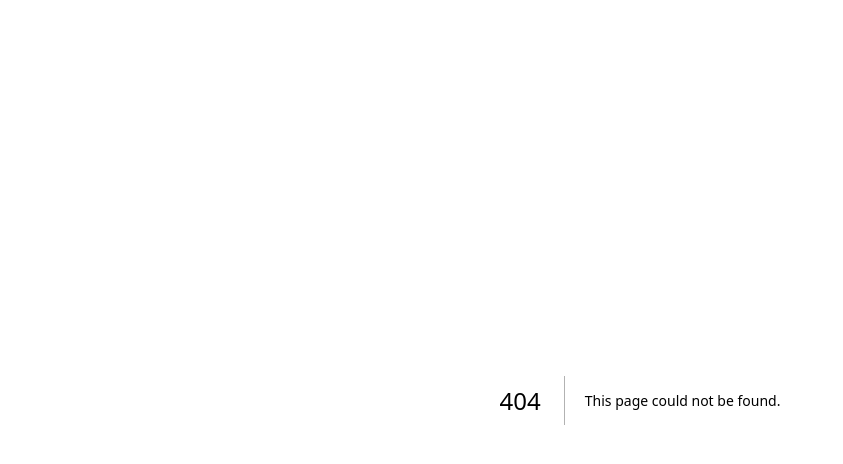
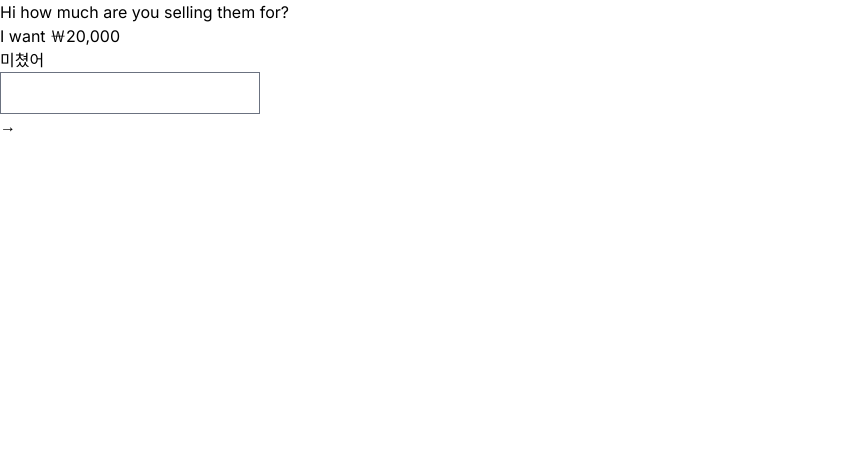
Before and after one commit to boyeonihn/carrot-market-app, a Next.js app: page /chats/1 in a window 1280 px wide. Before the commit this address had no page. Shown: the top 464 px of the page, without its empty margins (0-843 px from the left). Built offline with nearby package versions, Linux system fonts and the light colour scheme.

Commit message:
feat: create chatDetail page

```diff
--- /dev/null
+++ b/app/chats/[id]/page.tsx
@@ -0,0 +1,28 @@
+const ChatDetail = () => {
+  return (
+    <div>
+      <div>
+        <div />
+        <div>Hi how much are you selling them for?</div>
+      </div>
+      <div>
+        <div />
+        <div>I want ￦20,000</div>
+      </div>
+      <div>
+        <div />
+        <div>미쳤어</div>
+      </div>
+      <div>
+        <div>
+          <input type="text" />
+          <div>
+            <span>&rarr;</span>
+          </div>
+        </div>
+      </div>
+    </div>
+  );
+};
+
+export default ChatDetail;
```
